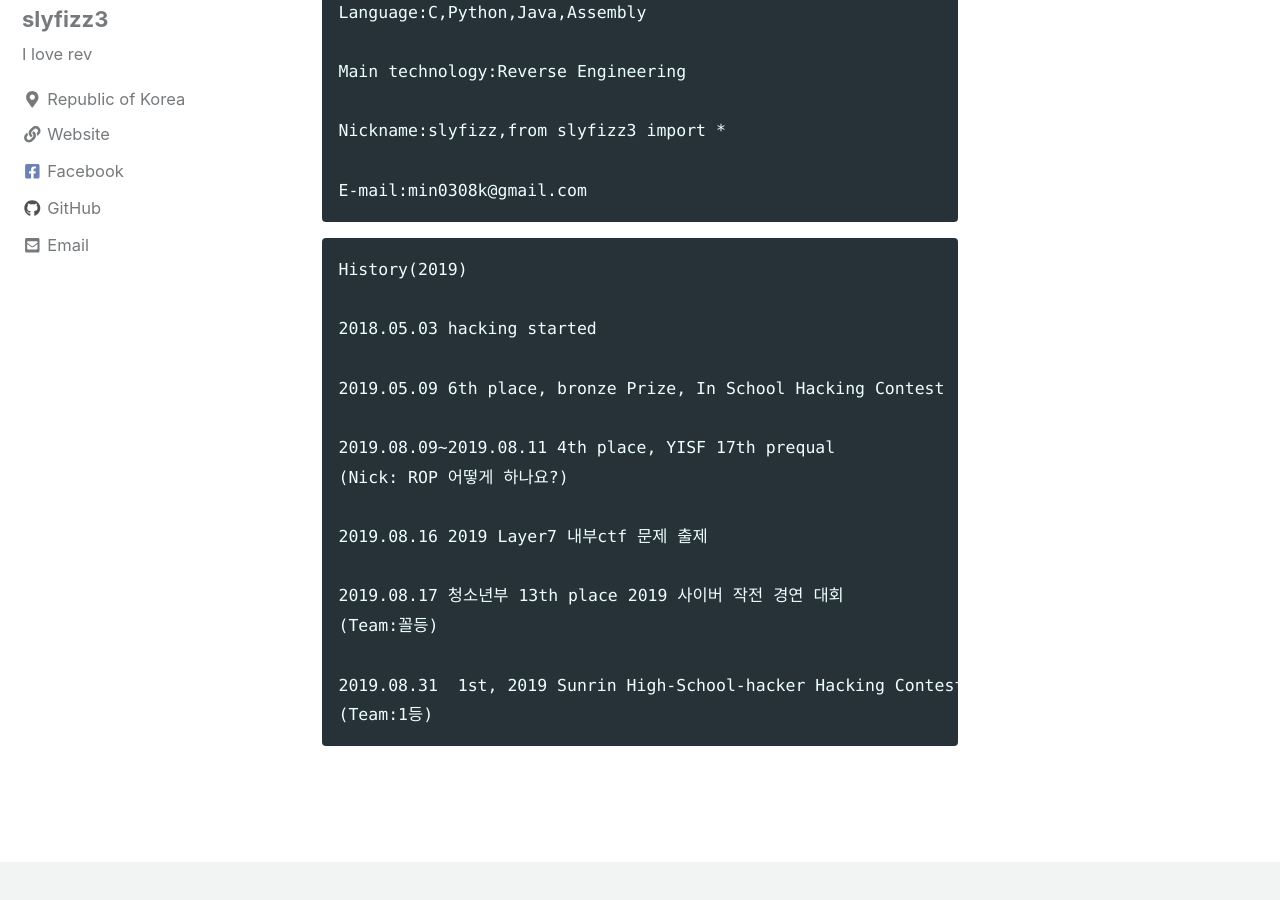
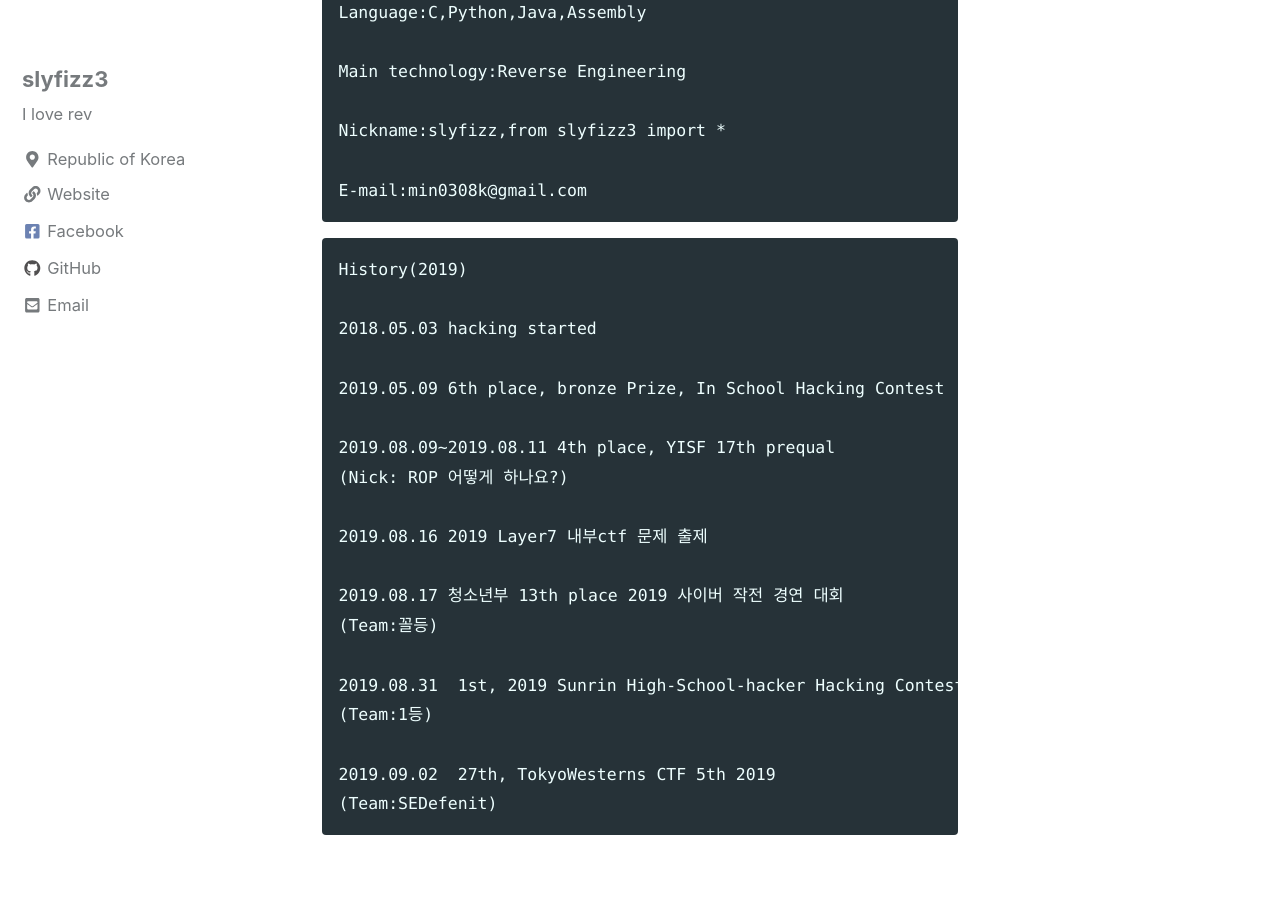
Before and after one commit to slyfizz3/slyfizz3.github.io, a Jekyll site: the page built from _pages/about.md, in a window 1280 px wide and 900 px high, scrolled down 419 px. Built offline with Jekyll 4.4.1, drawn with Linux system fonts in a browser that asks for light colours; cached includes are drawn as plain includes; nearby versions of some CDN libraries.

Commit message:
Update about.md

````diff
--- a/_pages/about.md
+++ b/_pages/about.md
@@ -38,4 +38,7 @@ History(2019)
 
 2019.08.31  1st, 2019 Sunrin High-School-hacker Hacking Contest
 (Team:1등)
+
+2019.09.02  27th, TokyoWesterns CTF 5th 2019
+(Team:SEDefenit)
 ```
````
